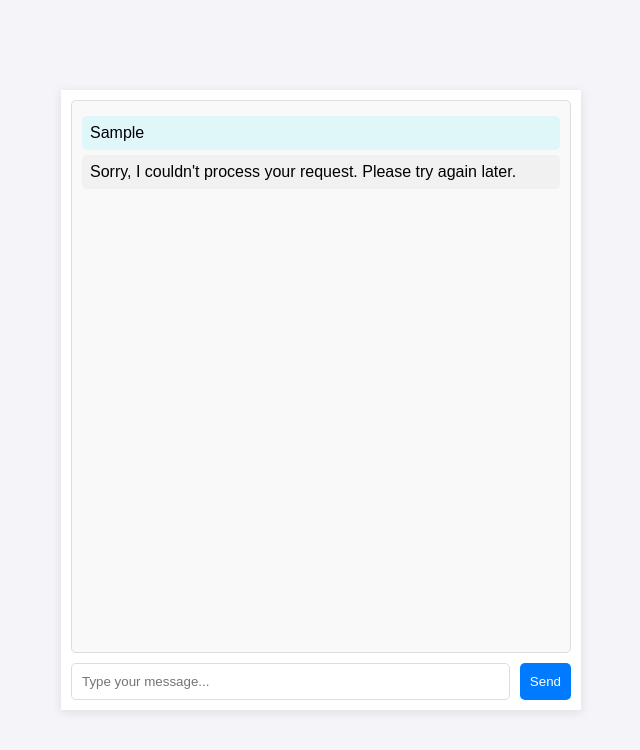
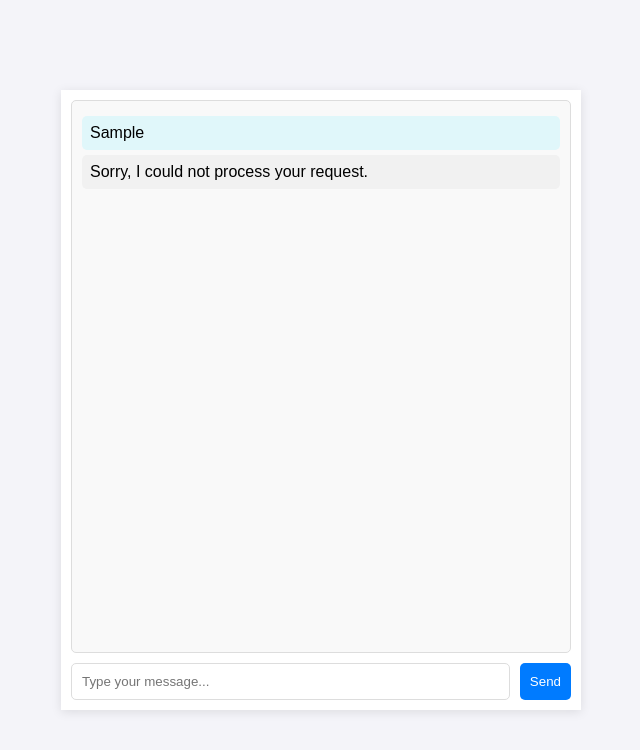
Before and after one commit to WalshJBram/WalshJBram.github.io, a plain HTML site: page index.html in a window 1280 px wide. Both pictures are taken after typing "Sample" into the empty fields and a click on the button "Send". Shown: the whole page, without its empty margins (319-959 px from the left). Drawn offline with Linux system fonts and the light colour scheme; no server answers.

Commit message:
Update index.html

```diff
--- a/index.html
+++ b/index.html
@@ -84,22 +84,19 @@
     const userInput = document.getElementById('userInput');
     const chatBox = document.getElementById('chatBox');
 
-    // Add a function to display messages in the chat box
     function displayMessage(message, sender) {
         const messageElement = document.createElement('div');
         messageElement.classList.add('message', sender === 'user' ? 'user-message' : 'bot-message');
         messageElement.innerText = message;
         chatBox.appendChild(messageElement);
-        chatBox.scrollTop = chatBox.scrollHeight; // Scroll to the bottom
+        chatBox.scrollTop = chatBox.scrollHeight;
     }
 
-    // Function to handle sending messages and receiving responses
     async function sendMessageToAPI(userMessage) {
-        // Display the user's message
         displayMessage(userMessage, 'user');
 
         try {
-            const response = await fetch('YOUR_BACKEND_API_URL', {
+            const response = await fetch('https://your-backend-api.com/chat', {
                 method: 'POST',
                 headers: {
                     'Content-Type': 'application/json',
@@ -107,26 +104,22 @@
                 body: JSON.stringify({ message: userMessage })
             });
             const data = await response.json();
-            const botMessage = data.reply; // Assume API returns a "reply" field
-
-            // Display the bot's response
+            const botMessage = data.reply;
             displayMessage(botMessage, 'bot');
         } catch (error) {
-            console.error('Error communicating with chatbot API:', error);
-            displayMessage("Sorry, I couldn't process your request. Please try again later.", 'bot');
+            console.error('Error:', error);
+            displayMessage('Sorry, I could not process your request.', 'bot');
         }
     }
 
-    // Handle the "Send" button click
     sendButton.addEventListener('click', () => {
         const userMessage = userInput.value.trim();
         if (userMessage) {
             sendMessageToAPI(userMessage);
-            userInput.value = ''; // Clear the input box
+            userInput.value = '';
         }
     });
 
-    // Optionally, handle pressing "Enter" to send the message
     userInput.addEventListener('keypress', (event) => {
         if (event.key === 'Enter') {
             sendButton.click();
```
